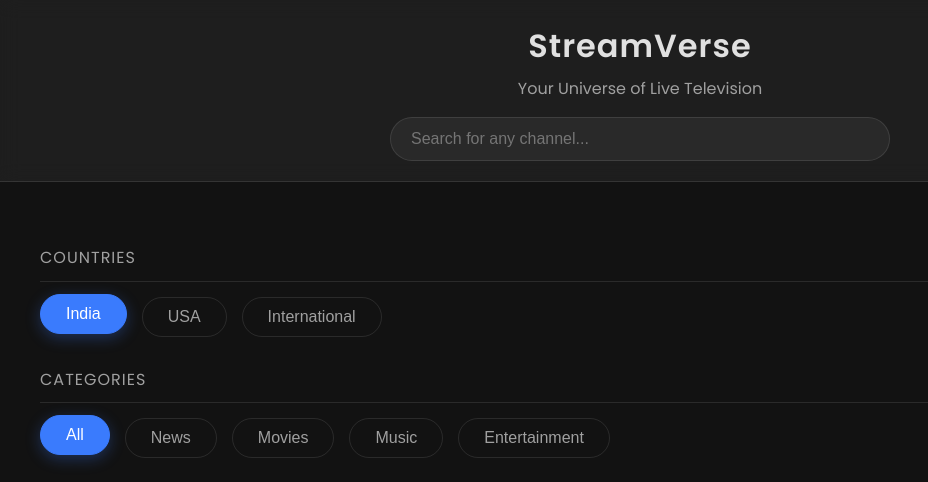
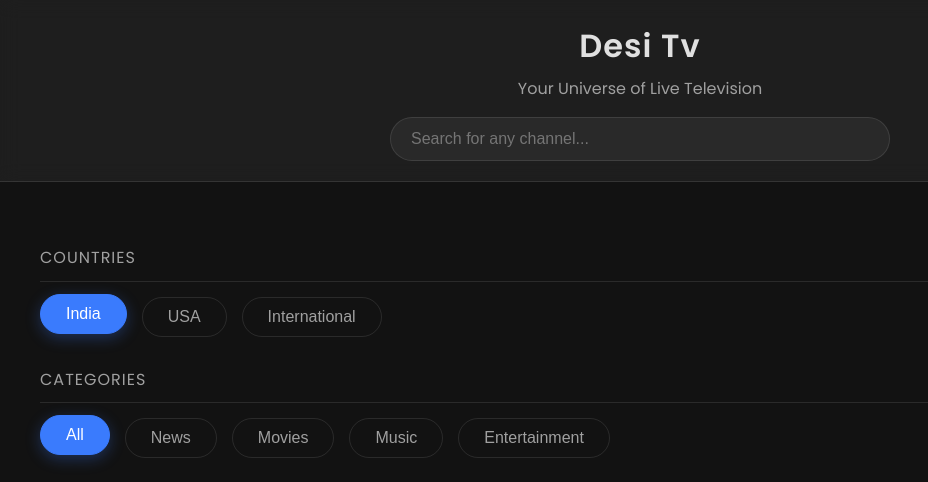
Before and after one commit to yfk123-code/Live-web, a plain HTML site: page index.html in a window 1280 px wide. Shown: the top 482 px of the page, without its empty margins (0-928 px from the left). Drawn offline with Linux system fonts and the light colour scheme.

Commit message:
Update index.html

```diff
--- a/index.html
+++ b/index.html
@@ -3,12 +3,12 @@
 <head>
     <meta charset="UTF-8">
     <meta name="viewport" content="width=device-width, initial-scale=1.0">
-    <title>StreamVerse - Live TV</title>
+    <title>Desi Tv - Live TV</title>
     <link rel="stylesheet" href="style.css">
 </head>
 <body>
     <header>
-        <h1>StreamVerse</h1>
+        <h1>Desi Tv</h1>
         <p>Your Universe of Live Television</p>
         <!-- NEW: Search Bar -->
         <div class="search-container">
```
